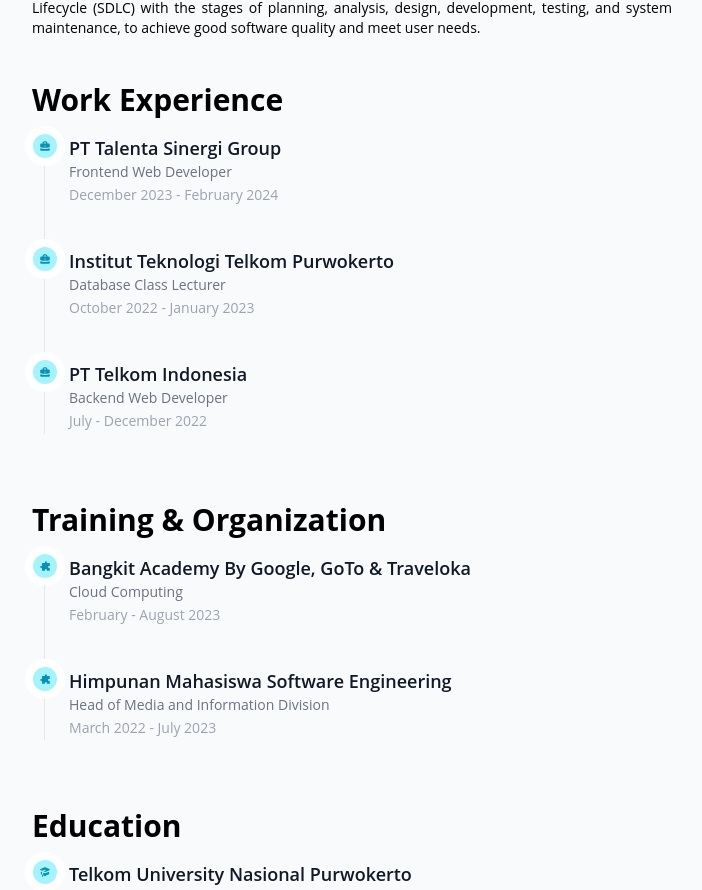
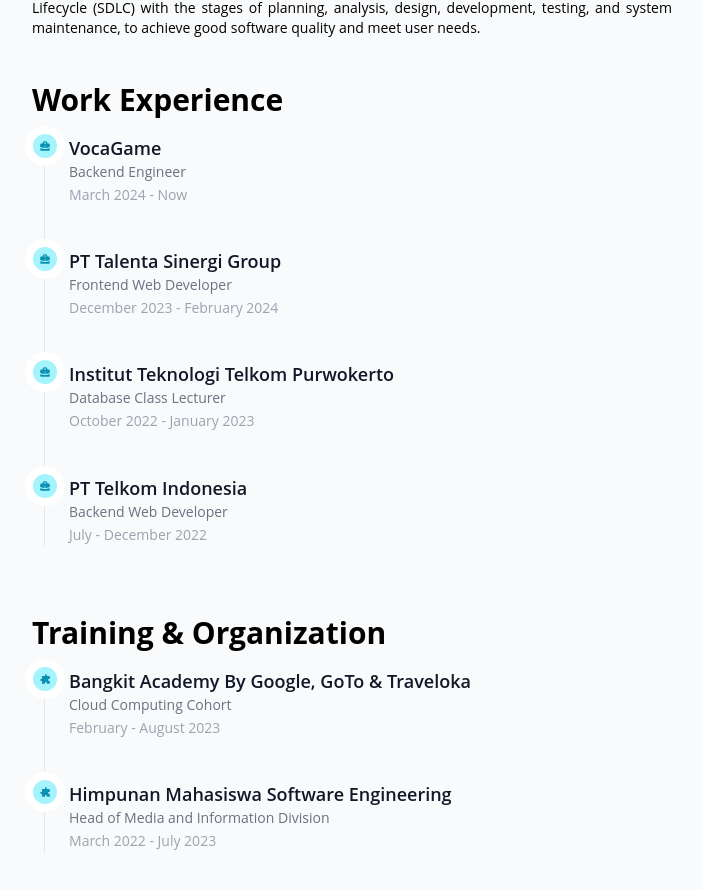
Before and after one commit to hudaputrasantosa/hudaputrasantosa.github.io, a React (Vite) app: page / in a window 1280 px wide. Shown: the part 532-1422 px from the top of the page, without its empty margins (288-990 px from the left). Built offline with nearby package versions, Linux system fonts and the light colour scheme.

Commit message:
add: work exp; updt: position training;

```diff
--- a/src/response/about.js
+++ b/src/response/about.js
@@ -1,4 +1,10 @@
 const workExperience = [
+  {
+    institution: "VocaGame",
+    position: "Backend Engineer",
+    date: "March 2024 - Now",
+    description: "",
+  },
   {
     institution: "PT Talenta Sinergi Group",
     position: "Frontend Web Developer",
@@ -21,7 +27,7 @@
 const trainingExperience = [
   {
     institution: "Bangkit Academy By Google, GoTo & Traveloka",
-    position: "Cloud Computing",
+    position: "Cloud Computing Cohort",
     date: "February - August 2023",
     description: "",
   },
```
